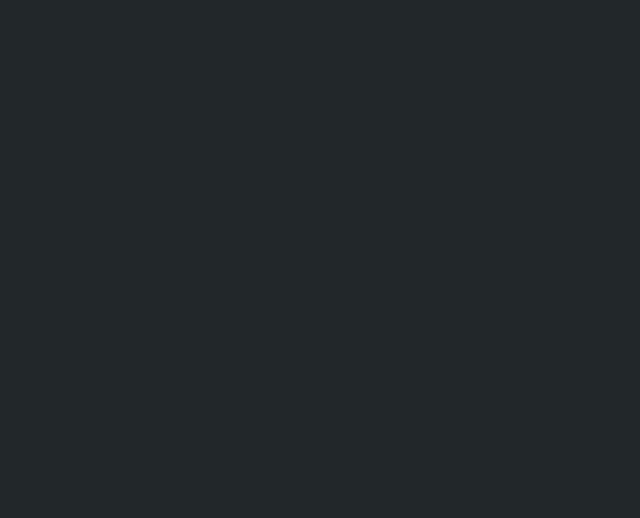
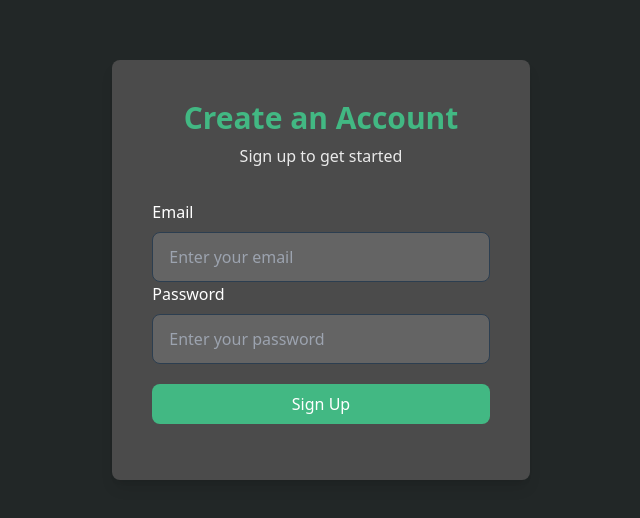
Before and after one commit to OscarGE11/Task_list_frontend, a Nuxt app: page /register in a window 1280 px wide. Before the commit this address had no page. Shown: the part 130-648 px from the top of the page, without its empty margins (319-959 px from the left). Built offline with nearby package versions, Linux system fonts and the light colour scheme.

Commit message:
Added register and login pages and logic

```diff
--- a/app.vue
+++ b/app.vue
@@ -1,7 +1,5 @@
 <template>
   <NuxtLayout>
-    <NuxtRouteAnnouncer />
-    <!-- Elimina el componente de bienvenida -->
     <NuxtPage />
   </NuxtLayout>
 </template>
--- a/composables/getTasks.ts
+++ /dev/null
@@ -1,17 +0,0 @@
-export const useGetTasks = () => {
-
-  const tasks= ref([])
-
-  const getTasks = async () => {
-    try {
-
-    const response:any = await $fetch('/api/tasks')
-    tasks.value = response.data
-
-    } catch (error) {
-      console.log("Error fetching tasks", error)
-    }
-  }
-
-
-}
--- a/package.json
+++ b/package.json
@@ -15,7 +15,10 @@
     "@fortawesome/free-solid-svg-icons": "^6.6.0",
     "@fortawesome/vue-fontawesome": "^3.0.8",
     "@heroicons/vue": "^2.1.5",
+    "cookie-universal-nuxt": "^2.2.2",
     "font-awesome": "^4.7.0",
+    "js-cookie": "^3.0.5",
+    "jwt-decode": "^4.0.0",
     "nuxt": "^3.13.0",
     "vue": "latest",
     "vue-router": "latest"
--- a/pages/index.vue
+++ b/pages/index.vue
@@ -1,134 +1,3 @@
-<script setup>
-import { ref, onMounted } from 'vue';
-import Modal from './components/Modal.vue';
-
-const tasks = ref([]);
-const currentTask = ref(null);
-const isModalVisible = ref(false);
-const orderAsc = ref(false);
-
-
-const get_tasks = async () => {
-  try {
-    const response = await $fetch('/tasks', {
-      baseURL: useRuntimeConfig().public.apiBase
-    });
-    tasks.value = response.sort((a,b) => new Date(b.created_at) - new Date(a.created_at));
-  } catch (error) {
-    console.error('Error fetching tasks:', error);
-  }
-};
-
-
-onMounted(() => {
-  get_tasks();
-
-});
-
-
-
-const handleSubmit = async (formData) => {
-  console.log(tasks.value[0]);
-  try {
-
-    if (currentTask.value) {
-
-      const updatedTask = await $fetch(`/tasks/${currentTask.value.id}`, {
-        method: 'PUT',
-        body: {
-          ...currentTask.value,
-          title: formData.title,
-          description: formData.description,
-          updated_at: new Date().toISOString()
-        },
-        baseURL: useRuntimeConfig().public.apiBase
-      });
-
-      await get_tasks();
-
-    } else {
-
-      const newTask = await $fetch('/tasks', {
-        method: 'POST',
-        body: formData,
-        baseURL: useRuntimeConfig().public.apiBase
-      });
-
-      await get_tasks();
-    }
-
-    closeModal();
-
-  } catch (error) {
-    console.error("Error handling submit", error);
-  }
-};
-
-const openModal = () => {
-  isModalVisible.value = true;
-};
-
-const closeModal = () => {
-  isModalVisible.value = false;
-  currentTask.value = null;
-};
-
-
-const openEditModal = (task) => {
-  currentTask.value = task ;
-  isModalVisible.value = true;
-};
-
-const deleteTask = async (taskId) => {
-  try {
-    await $fetch(`/tasks/${taskId}`, {
-      method: 'DELETE',
-      baseURL: useRuntimeConfig().public.apiBase,
-    });
-
-    tasks.value = tasks.value.filter(task => task.id !== taskId);
-  } catch (error) {
-    console.error("Error deleting task:", error);
-  }
-};
-
-
-
-function formatDate(date) {
-  return new Date(date).toLocaleDateString('es-ES');
-}
-
-const handleIsDone = async (taskId) => {
-  try{
-
-    const currentTask = tasks.value.filter(task => task.id == taskId)
-    const choice = !currentTask[0].is_done
-
-    await $fetch(`/tasks/${taskId}`, {
-      method: 'PUT',
-      body: {
-        ...currentTask.value,
-        is_done: choice,
-        updated_at: new Date().toISOString()
-      },
-      baseURL: useRuntimeConfig().public.apiBase
-    });
-  } catch (error) {
-    console.log("Error marking task as done:", error);
-  }
-
-  await get_tasks()
-
-}
-const orderByTime = () => {
-
-  orderAsc.value = !orderAsc.value;
-  tasks.value.sort((a, b) => orderAsc.value ? new Date(a.created_at) - new Date(b.created_at) : new Date(b.created_at) - new Date(a.created_at));
-
-}
-
-</script>
-
 <template>
   <div class="container mx-auto pt-10">
     <div>
@@ -207,6 +76,170 @@ const orderByTime = () => {
   </div>
 
 </template>
+<script setup>
+import { ref, onMounted } from 'vue';
+import Modal from './components/Modal.vue';
+import { jwtDecode } from 'jwt-decode';
+
+
+const tasks = ref([]);
+const currentTask = ref(null);
+const isModalVisible = ref(false);
+const orderAsc = ref(false);
+const token = useCookie('access_token');
+
+
+const get_tasks = async () => {
+  try {
+    const response = await $fetch('/tasks', {
+      baseURL: useRuntimeConfig().public.apiBase,
+      credentials: 'include',
+    });
+    tasks.value = response.sort((a,b) => new Date(b.created_at) - new Date(a.created_at));
+  } catch (error) {
+    console.error('Error fetching tasks:', error);
+  }
+};
+
+
+const getUserIdFromToken = () => {
+  if (!token.value) {
+    return null;
+  }
+  try {
+    const decodedToken = jwtDecode(token.value);
+    return decodedToken.id;
+  } catch (error) {
+    console.error('Error decoding token:', error);
+    return null;
+  }
+};
+
+const userId = getUserIdFromToken();
+onMounted(() => {
+
+  if (token.value){
+    get_tasks()
+  }
+
+
+
+});
+
+
+
+
+
+const handleSubmit = async (formData) => {
+  try {
+
+    if (currentTask.value) {
+
+      const updatedTask = await $fetch(`/tasks/${currentTask.value.id}`, {
+        method: 'PUT',
+        body: {
+          ...currentTask.value,
+          title: formData.title,
+          description: formData.description,
+          updated_at: new Date().toISOString(),
+          user_id: userId
+        },
+        baseURL: useRuntimeConfig().public.apiBase,
+        credentials: 'include',
+
+      });
+      await get_tasks();
+
+    } else {
+
+      const newTask = await $fetch('/tasks', {
+        method: 'POST',
+        body: {
+          ...formData,
+          user_id: userId
+        },
+        baseURL: useRuntimeConfig().public.apiBase,
+        credentials: 'include',
+
+      });
+      await get_tasks();
+    }
+
+    closeModal();
+
+  } catch (error) {
+    console.error("Error handling submit", error);
+  }
+};
+
+const openModal = () => {
+  isModalVisible.value = true;
+};
+
+const closeModal = () => {
+  isModalVisible.value = false;
+  currentTask.value = null;
+};
+
+
+const openEditModal = (task) => {
+  currentTask.value = task ;
+  isModalVisible.value = true;
+};
+
+const deleteTask = async (taskId) => {
+  try {
+    await $fetch(`/tasks/${taskId}`, {
+      method: 'DELETE',
+      baseURL: useRuntimeConfig().public.apiBase,
+      credentials: 'include',
+
+    });
+
+    tasks.value = tasks.value.filter(task => task.id !== taskId);
+  } catch (error) {
+    console.error("Error deleting task:", error);
+  }
+};
+
+
+
+function formatDate(date) {
+  return new Date(date).toLocaleDateString('es-ES');
+}
+
+const handleIsDone = async (taskId) => {
+  try{
+
+    const currentTask = tasks.value.filter(task => task.id == taskId)
+    const choice = !currentTask[0].is_done
+
+    await $fetch(`/tasks/${taskId}`, {
+      method: 'PUT',
+      body: {
+        ...currentTask.value,
+        is_done: choice,
+        updated_at: new Date().toISOString()
+      },
+      baseURL: useRuntimeConfig().public.apiBase,
+      credentials: 'include',
+
+    });
+  } catch (error) {
+    console.log("Error marking task as done:", error);
+  }
+
+  await get_tasks()
+
+}
+const orderByTime = () => {
+
+  orderAsc.value = !orderAsc.value;
+  tasks.value.sort((a, b) => orderAsc.value ? new Date(a.created_at) - new Date(b.created_at) : new Date(b.created_at) - new Date(a.created_at));
+
+}
+
+</script>
 
 <style scoped>
 </style>
--- /dev/null
+++ b/pages/login.vue
@@ -0,0 +1,76 @@
+<template>
+  <div class="flex items-center justify-center min-h-screen">
+   <div class="p-10 bg-lighter-card-grey rounded-lg shadow-lg">
+    <div class="text-center mb-8">
+      <h1 class="text-3xl font-bold text-vue-green">Welcome back</h1>
+      <p class="text-light-gray mt-2">Sign in to your account</p>
+    </div>
+    <form @submit.prevent="login">
+      <div>
+        <label for="email">Email</label>
+        <input placeholder="Enter your email" class="mt-2 w-full px-4 py-3 rounded-lg bg-card-grey border border-dark-gray focus:border-vue-green focus:ring-1 focus:ring-vue-green text-white outline-none transition-colors" type="email" id="email" v-model="email" required>
+      </div>
+      <div>
+        <label for="password">Password</label>
+        <input placeholder="Enter your password" class="mt-2 w-full px-4 py-3 rounded-lg bg-card-grey border border-dark-gray focus:border-vue-green focus:ring-1 focus:ring-vue-green text-white outline-none transition-colors" type="password" id="password" v-model="password" required>
+      </div>
+
+        <button type="submit" class="mt-5 bg-vue-green text-white rounded-lg p-2 justify-end mb-4 hover:bg-opacity-80 hover:text-opacity-80 transition duration-150 w-full">Sign in</button>
+
+    </form>
+   </div>
+
+
+
+  </div>
+</template>
+
+<script setup>
+import { useRouter} from 'vue-router';
+
+const router = useRouter()
+ const email = ref('')
+ const password = ref('')
+
+
+
+
+const login = async () => {
+    try {
+      const response = await $fetch('/login', {
+        method: 'POST',
+        body: {
+          email:email.value,
+          password:password.value
+        },
+        baseURL: useRuntimeConfig().public.apiBase,
+        credentials: 'include',
+
+      })
+
+
+      if (response) {
+
+        if (response.access_token) {
+          const tokenCookie = useCookie('access_token')
+          tokenCookie.value = response.access_token
+          await router.push('/')
+        } else {
+          console.log("No token");
+        }
+      } else {
+        console.log("Login failed");
+      }
+
+    }
+  catch (error) {
+  console.log("Error logging in", error)
+    }
+  }
+
+
+</script>
+
+<style>
+
+</style>
--- /dev/null
+++ b/pages/register.vue
@@ -0,0 +1,73 @@
+<template>
+  <div class="flex items-center justify-center min-h-screen">
+    <div class="p-10 bg-lighter-card-grey rounded-lg shadow-lg">
+      <div class="text-center mb-8">
+        <h1 class="text-3xl font-bold text-vue-green">Create an Account</h1>
+        <p class="text-light-gray mt-2">Sign up to get started</p>
+      </div>
+      <form @submit.prevent="register">
+        <div>
+          <label for="email">Email</label>
+          <input
+            placeholder="Enter your email"
+            class="mt-2 w-full px-4 py-3 rounded-lg bg-card-grey border border-dark-gray focus:border-vue-green focus:ring-1 focus:ring-vue-green text-white outline-none transition-colors"
+            type="email"
+            id="email"
+            v-model="email"
+            required
+          />
+        </div>
+        <div>
+          <label for="password">Password</label>
+          <input
+            placeholder="Enter your password"
+            class="mt-2 w-full px-4 py-3 rounded-lg bg-card-grey border border-dark-gray focus:border-vue-green focus:ring-1 focus:ring-vue-green text-white outline-none transition-colors"
+            type="password"
+            id="password"
+            v-model="password"
+            required
+          />
+        </div>
+        <button
+          type="submit"
+          class="mt-5 bg-vue-green text-white rounded-lg p-2 justify-end mb-4 hover:bg-opacity-80 hover:text-opacity-80 transition duration-150 w-full"
+        >
+          Sign Up
+        </button>
+      </form>
+    </div>
+  </div>
+</template>
+
+<script setup>
+import { ref } from 'vue';
+import { useRouter } from 'vue-router';
+
+const router = useRouter();
+const email = ref('');
+const password = ref('');
+
+const register = async () => {
+  try {
+    const response = await $fetch('/register', {
+      method: 'POST',
+      body: {
+        email: email.value,
+        password: password.value,
+      },
+      baseURL: useRuntimeConfig().public.apiBase,
+      credentials: 'include',
+    });
+
+
+      await router.push('/');
+
+  } catch (error) {
+    console.log("Error during registration", error);
+  }
+};
+</script>
+
+<style>
+
+</style>
```
Also changed, not shown: 1 other file (tests, documents, lock files or other folders).
